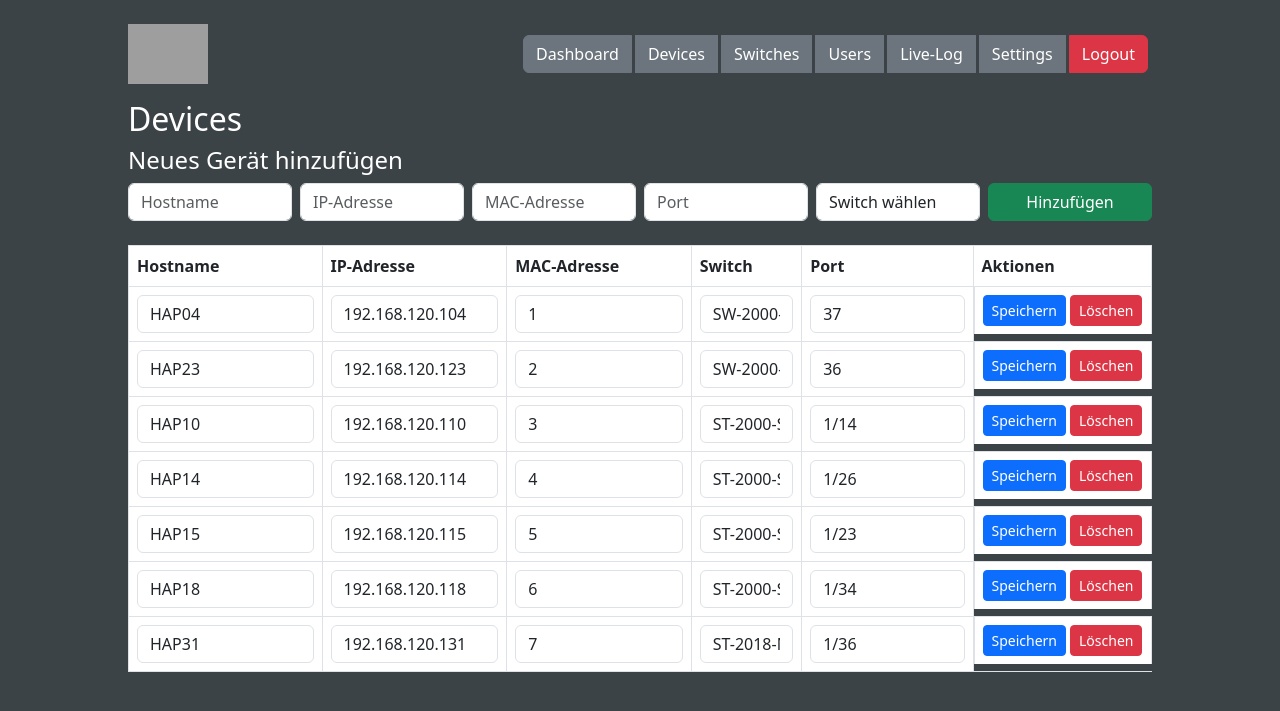
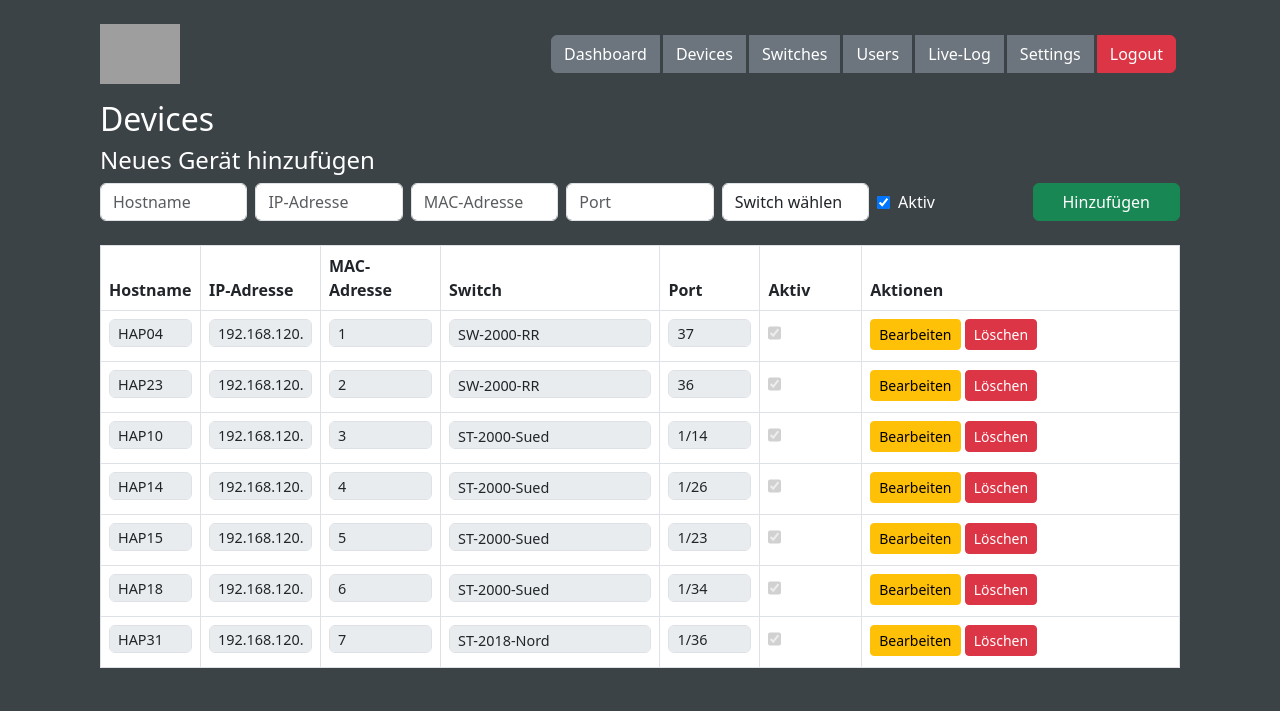
Before and after one commit to alientim/Aruba-PoE, a Flask app: page /devices in a window 1280 px wide. Shown: the top 711 px of the page. Run offline with Flask 3, Linux system fonts and the light colour scheme; a user stored in the database is signed in; data comes from the database, SQL or seed files in the repository; both versions use the stored data as it was after the commit; parts of the project's set-up code (start-up, migrations or seed data) failed here and were passed over; some libraries are stand-ins or nearby versions; grey boxes are pictures that could not be loaded.

Commit message:
Devices is_active + Table

```diff
--- a/srv/poe_manager/app.py
+++ b/srv/poe_manager/app.py
@@ -47,7 +47,7 @@ def get_devices():
     Liefert eine Liste aller Devices aus der Datenbank als Dictionaries.
     """
     conn = get_db_connection()
-    devices = conn.execute("SELECT mac, rpi_ip, port, name, switch_hostname FROM devices").fetchall()
+    devices = conn.execute("SELECT mac, rpi_ip, port, name, switch_hostname, is_active FROM devices").fetchall()
     conn.close()
     return devices
 
@@ -150,14 +150,19 @@ def devices():
         if not current_user.is_admin:
             flash("Zugriff verweigert!")
             return redirect(url_for('devices'))
+
         mac = request.form['mac']
         rpi_ip = request.form['rpi_ip']
         port = request.form['port']
         name = request.form['name']
         switch_hostname = request.form['switch_hostname']
+        is_active = 1 if 'is_active' in request.form else 0
+
         try:
-            conn.execute("INSERT INTO devices (mac, rpi_ip, port, name, switch_hostname) VALUES (?, ?, ?, ?, ?)",
-                         (mac, rpi_ip, port, name, switch_hostname))
+            conn.execute("""
+                INSERT INTO devices (mac, rpi_ip, port, name, switch_hostname, is_active)
+                VALUES (?, ?, ?, ?, ?, ?)
+            """, (mac, rpi_ip, port, name, switch_hostname, is_active))
             conn.commit()
             flash(f"Gerät {name} hinzugefügt.")
         except sqlite3.IntegrityError:
@@ -168,18 +173,21 @@ def devices():
         if not current_user.is_admin:
             flash("Zugriff verweigert!")
             return redirect(url_for('devices'))
+
         old_mac = request.form['old_mac']
         mac = request.form['mac']
         rpi_ip = request.form['rpi_ip']
         port = request.form['port']
         name = request.form['name']
         switch_hostname = request.form['switch_hostname']
+        is_active = 1 if 'is_active' in request.form else 0
+
         try:
             conn.execute("""
                 UPDATE devices
-                SET mac=?, rpi_ip=?, port=?, name=?, switch_hostname=?
+                SET mac=?, rpi_ip=?, port=?, name=?, switch_hostname=?, is_active=?
                 WHERE mac=?
-            """, (mac, rpi_ip, port, name, switch_hostname, old_mac))
+            """, (mac, rpi_ip, port, name, switch_hostname, is_active, old_mac))
             conn.commit()
             flash(f"Gerät {name} aktualisiert.")
         except sqlite3.IntegrityError:
@@ -196,10 +204,12 @@ def devices():
         flash(f"Gerät {del_mac} gelöscht.")
 
     devices = conn.execute("""
-        SELECT devices.mac, devices.rpi_ip, devices.port, devices.name, switches.hostname AS switch_hostname
+        SELECT devices.mac, devices.rpi_ip, devices.port, devices.name, devices.is_active,
+               switches.hostname AS switch_hostname
         FROM devices
         JOIN switches ON devices.switch_hostname = switches.hostname
     """).fetchall()
+
     conn.close()
     interval_min = get_interval_seconds() // 60
     return render_template('devices.html', devices=devices, switches=switches)
--- a/srv/poe_manager/static/css/style.css
+++ b/srv/poe_manager/static/css/style.css
@@ -53,7 +53,7 @@ pre {
 }
 
 .content-wrapper {
-    max-width: 1024px;
+    max-width: 1080px;
     margin-left: auto;
     margin-right: auto;
 }
@@ -102,3 +102,50 @@ pre {
     font-size: 0.9em;
     color: gray;
 }
+
+/* Tabelle anpassen */
+.custom-table input,
+.custom-table select {
+    height: 28px;
+    padding: 0.25rem 0.5rem;
+    font-size: 0.9rem;
+}
+
+/* Spaltenbreiten */
+.custom-table .col-small {
+    width: 100px; /* Hostname, Port */
+}
+
+.custom-table .col-ip {
+    width: 120px; /* IP-Adresse schmaler */
+}
+
+.custom-table .col-mac {
+    width: 120px; /* MAC-Adresse schmaler */
+}
+
+/* Checkbox sichtbar auch bei disabled */
+.checkbox-visible:disabled {
+    opacity: 1;  /* nicht ausgegraut */
+    cursor: not-allowed;
+}
+
+/* Aktiv-Label für Neues Gerät */
+label.text-white {
+    color: white !important;
+}
+
+
+.checkbox-visible:not(:checked) {
+    accent-color: #dc3545; /* rot wenn unchecked */
+}
+.checkbox-visible:disabled {
+    cursor: not-allowed;
+    opacity: 1; /* verhindert Ausgrauen */
+}
+
+.custom-actions {
+    gap: 0.5rem; /* horizontaler Abstand zwischen Buttons */
+    margin: auto 0;
+    background: #fff;
+}
--- a/srv/poe_manager/templates/devices.html
+++ b/srv/poe_manager/templates/devices.html
@@ -3,22 +3,14 @@
 
 <h2>Devices</h2>
 
-{% with messages = get_flashed_messages() %}
-  {% if messages %}
-    <div class="mt-2 alert alert-info">
-        {% for message in messages %}{{ message }}<br>{% endfor %}
-    </div>
-  {% endif %}
-{% endwith %}
-
 {% if current_user.is_admin %}
 <h4>Neues Gerät hinzufügen</h4>
 <form method="post" class="row g-2 mb-4">
     <input type="hidden" name="add_device" value="1">
-    <div class="col"><input type="text" name="name" placeholder="Hostname" class="form-control" required></div>
-    <div class="col"><input type="text" name="rpi_ip" placeholder="IP-Adresse" class="form-control" required></div>
-    <div class="col"><input type="text" name="mac" placeholder="MAC-Adresse" class="form-control" required></div>
-    <div class="col"><input type="text" name="port" placeholder="Port" class="form-control" required></div>
+    <div class="col col-small"><input type="text" name="name" placeholder="Hostname" class="form-control" required></div>
+    <div class="col col-ip"><input type="text" name="rpi_ip" placeholder="IP-Adresse" class="form-control" required></div>
+    <div class="col col-mac"><input type="text" name="mac" placeholder="MAC-Adresse" class="form-control" required></div>
+    <div class="col col-small"><input type="text" name="port" placeholder="Port" class="form-control" required></div>
     <div class="col">
         <select name="switch_hostname" class="form-control" required>
             <option value="">Switch wählen</option>
@@ -27,33 +19,44 @@
             {% endfor %}
         </select>
     </div>
+    <div class="col d-flex align-items-center">
+        <input type="checkbox" name="is_active" value="1" checked id="new_is_active">
+        <label for="new_is_active" class="ms-2 mb-0 text-white">Aktiv</label>
+    </div>
     <div class="col"><button class="btn btn-success w-100">Hinzufügen</button></div>
 </form>
 {% endif %}
 
-<table class="table table-bordered">
+<table class="table table-bordered custom-table">
     <thead>
         <tr>
-            <th>Hostname</th>
-            <th>IP-Adresse</th>
-            <th>MAC-Adresse</th>
+            <th class="col-small">Hostname</th>
+            <th class="col-ip">IP-Adresse</th>
+            <th class="col-mac">MAC-Adresse</th>
             <th>Switch</th>
-            <th>Port</th>
+            <th class="col-small">Port</th>
+            <th>Aktiv</th>
             {% if current_user.is_admin %}<th>Aktionen</th>{% endif %}
         </tr>
     </thead>
     <tbody>
         {% for d in devices %}
         <tr>
-            {% if current_user.is_admin %}
             <form method="post">
                 <input type="hidden" name="edit_device" value="1">
                 <input type="hidden" name="old_mac" value="{{ d['mac'] }}">
-                <td><input name="name" value="{{ d['name'] }}" class="form-control" required></td>
-                <td><input name="rpi_ip" value="{{ d['rpi_ip'] }}" class="form-control" required></td>
-                <td><input name="mac" value="{{ d['mac'] }}" class="form-control" required></td>
+
+                <td class="col-small">
+                    <input name="name" value="{{ d['name'] }}" class="form-control" required disabled>
+                </td>
+                <td class="col-ip">
+                    <input name="rpi_ip" value="{{ d['rpi_ip'] }}" class="form-control" required disabled>
+                </td>
+                <td class="col-mac">
+                    <input name="mac" value="{{ d['mac'] }}" class="form-control" required disabled>
+                </td>
                 <td>
-                    <select name="switch_hostname" class="form-control" required>
+                    <select name="switch_hostname" class="form-control" disabled required>
                         {% for sw in switches %}
                             <option value="{{ sw['hostname'] }}" {% if sw['hostname']==d['switch_hostname'] %}selected{% endif %}>
                                 {{ sw['hostname'] }}
@@ -61,23 +64,33 @@
                         {% endfor %}
                     </select>
                 </td>
-                <td><input name="port" value="{{ d['port'] }}" class="form-control" required></td>
-                <td class="d-flex gap-1">
-                    <button class="btn btn-primary btn-sm">Speichern</button>
+                <td class="col-small">
+                    <input name="port" value="{{ d['port'] }}" class="form-control" required disabled>
+                </td>
+                <td class="custom-checkbox">
+                    <input type="checkbox" name="is_active" value="1" {% if d['is_active'] %}checked{% endif %} disabled class="checkbox-visible">
+                </td>
+                {% if current_user.is_admin %}
+                <td class="custom-actions">
+                    <button type="button" class="btn btn-warning btn-sm" onclick="enableEdit(this)">Bearbeiten</button>
+                    <button type="submit" class="btn btn-primary btn-sm d-none">Speichern</button>
                     <button name="delete_device" value="{{ d['mac'] }}" class="btn btn-danger btn-sm"
                         onclick="return confirm('Willst du das Gerät wirklich löschen?');">Löschen</button>
                 </td>
+                {% endif %}
             </form>
-            {% else %}
-            <td>{{ d['name'] }}</td>
-            <td>{{ d['rpi_ip'] }}</td>
-            <td>{{ d['mac'] }}</td>
-            <td>{{ d['switch_hostname'] }}</td>
-            <td>{{ d['port'] }}</td>
-            {% endif %}
         </tr>
         {% endfor %}
     </tbody>
 </table>
 
+<script>
+function enableEdit(btn) {
+    const row = btn.closest('tr');
+    row.querySelectorAll('input, select').forEach(el => el.disabled = false); // Inputs aktivieren
+    btn.classList.add('d-none'); // Bearbeiten ausblenden
+    row.querySelector('button.btn-primary').classList.remove('d-none'); // Speichern sichtbar
+}
+</script>
+
 {% endblock %}
```
Also changed, not shown: srv/poe_manager/generate_ips.py (+10 -2 lines), srv/poe_manager/sqlite.db.
